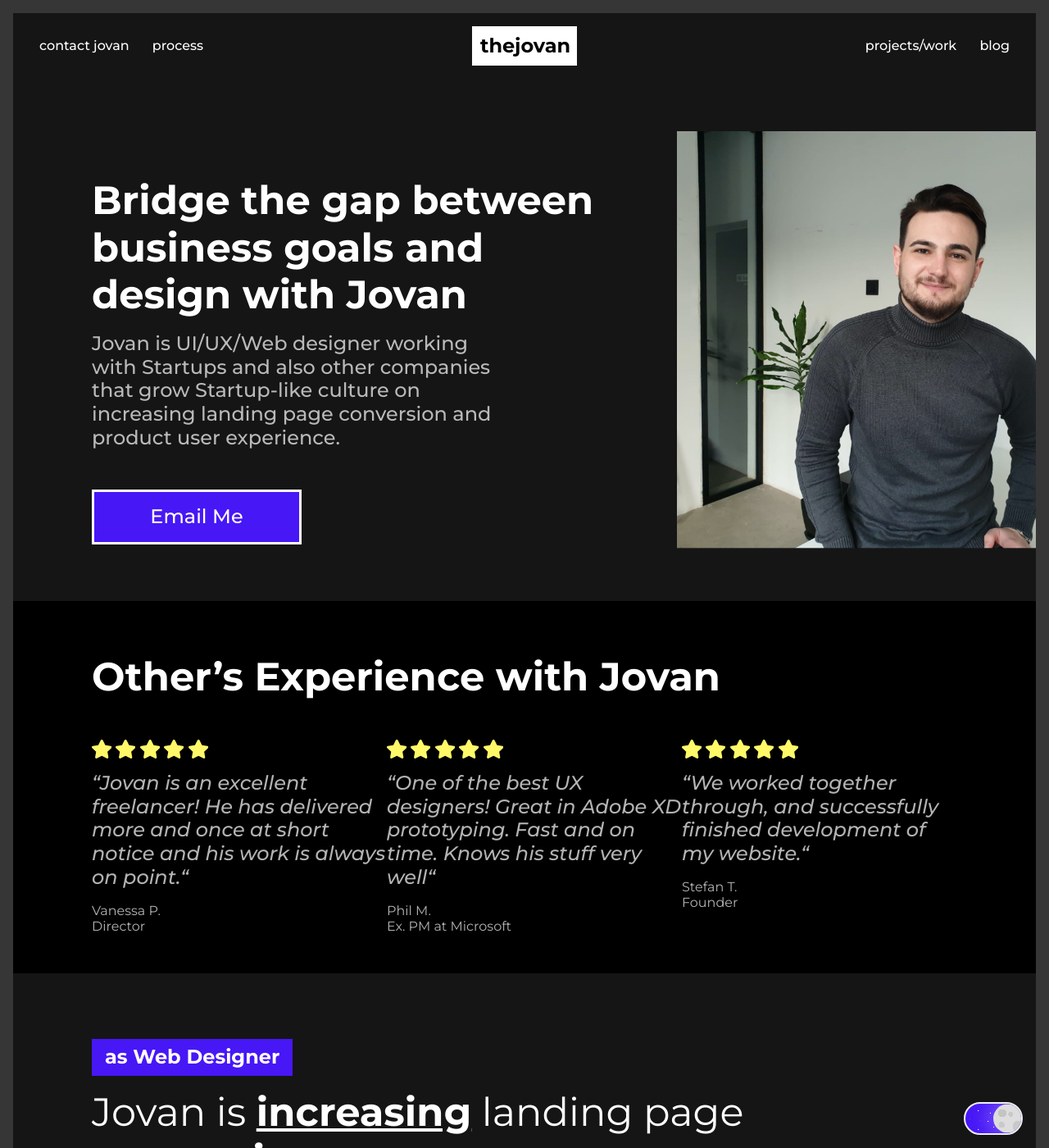
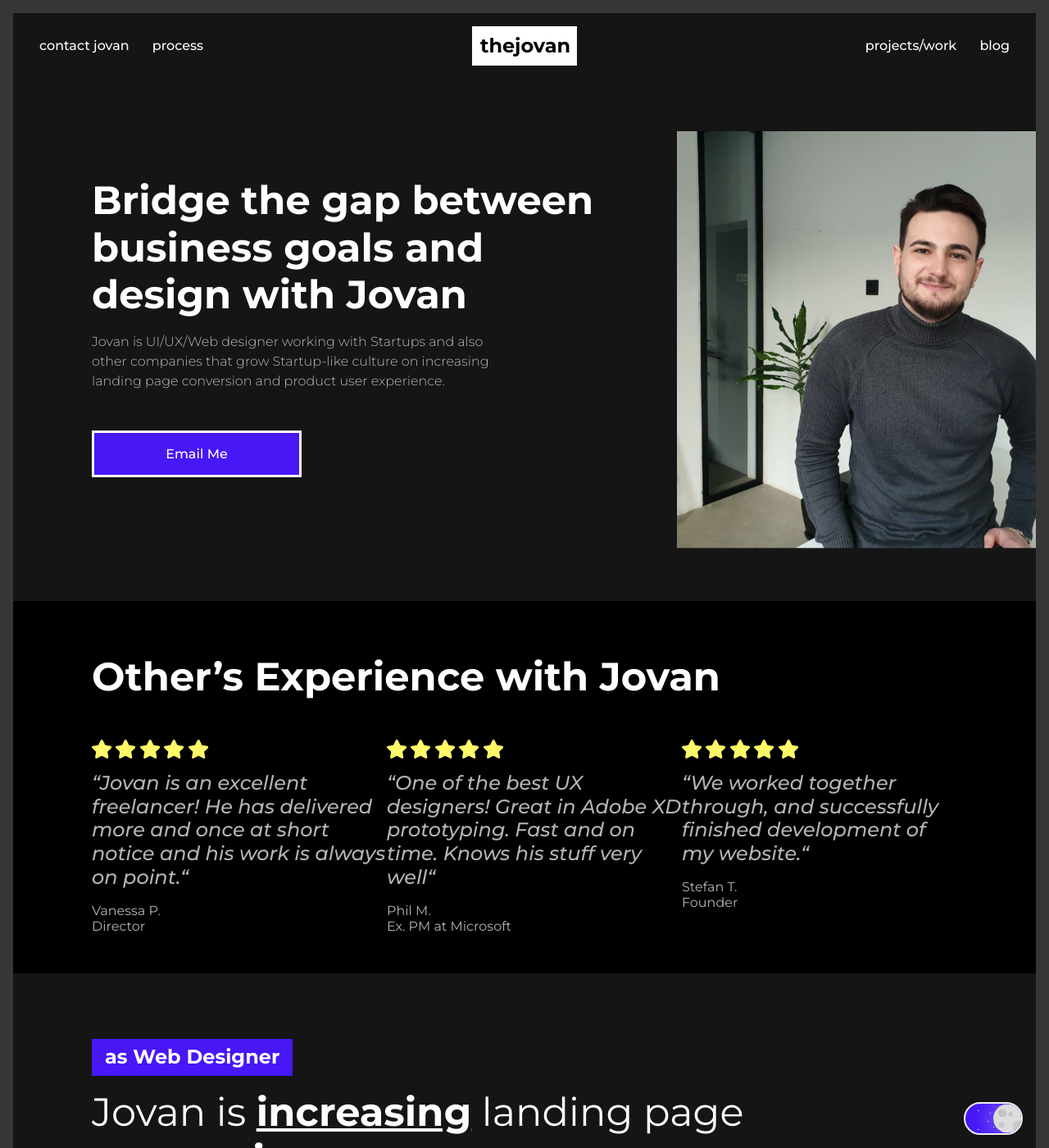
Before and after one commit to jovansavic/thejovan, a Jekyll site: the page built from _pages/index.html, in a window 1280 px wide and 1400 px high. Shown: the whole window at 82% size. Built offline with Jekyll 4.4.1, drawn with Linux system fonts in a browser that asks for light colours.

Commit message:
Update: Landing typography.

```diff
--- a/assets/_sass/thejovan/home/_landing.sass
+++ b/assets/_sass/thejovan/home/_landing.sass
@@ -31,11 +31,14 @@
 
   .description
     max-width: 520px
-    font-weight: 500
+    font-weight: 300
+    line-height: 1.5
+    font-size: 1rem
 
 
   .main-cta-btn
     margin-right: 2rem
+    font-size: 1rem
     @media (max-width: $medium-bp)
       margin-bottom: 1.5rem
 
```
Also changed, not shown: assets/css/main.css.
